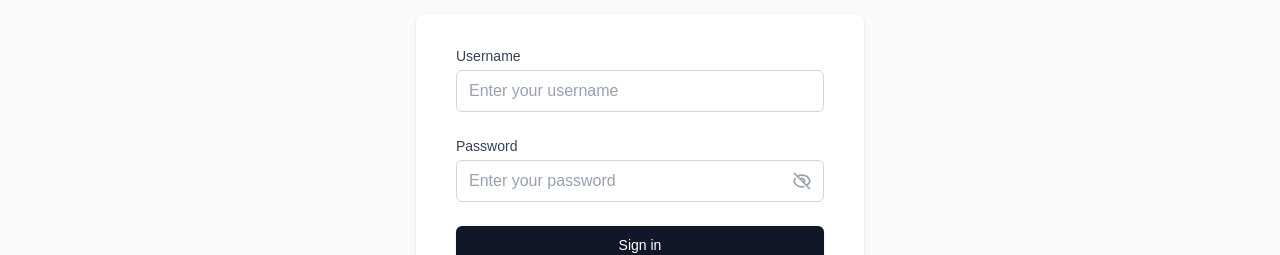
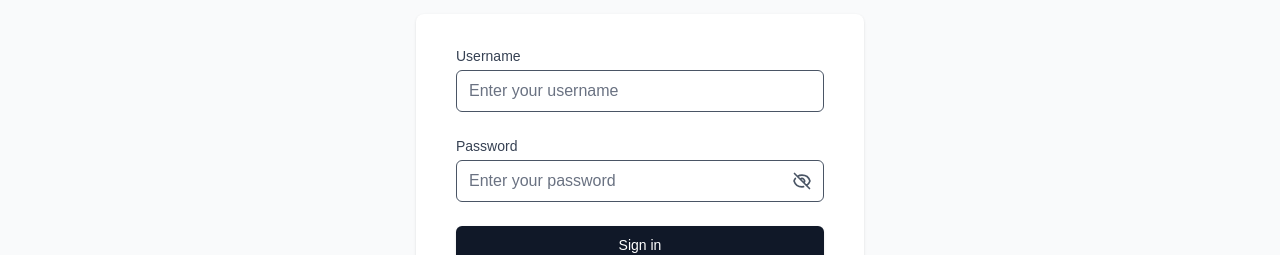
Before and after one commit to UncSeb108/Batuk, a Next.js app: page /admin-login in a window 1280 px wide. Shown: the part 291-546 px from the top of the page. Built offline with nearby package versions, Linux system fonts and the light colour scheme; no server answers; a web font is replaced by a local one.

Commit message:
password visibility

```diff
--- a/src/app/admin-login/page.tsx
+++ b/src/app/admin-login/page.tsx
@@ -45,8 +45,7 @@ export default function AdminLoginPage() {
   const togglePasswordVisibility = () => {
     setShowPassword(!showPassword);
   };
-
-  return (
+return (
     <div className="min-h-screen bg-gray-50 flex flex-col justify-center py-12 sm:px-6 lg:px-8">
       <div className="sm:mx-auto sm:w-full sm:max-w-md">
         <h2 className="mt-6 text-center text-3xl font-bold text-gray-900 font-playfair-display">
@@ -75,7 +74,7 @@ export default function AdminLoginPage() {
                   required
                   value={username}
                   onChange={(e) => setUsername(e.target.value)}
-                  className="appearance-none block w-full px-3 py-2 border border-gray-300 rounded-md placeholder-gray-400 focus:outline-none focus:ring-black focus:border-black"
+                  className="appearance-none block w-full px-3 py-2 border border-gray-600 rounded-md placeholder-gray-500 focus:outline-none focus:ring-2 focus:ring-black focus:border-black bg-white text-gray-900"
                   placeholder="Enter your username"
                 />
               </div>
@@ -93,7 +92,7 @@ export default function AdminLoginPage() {
                   required
                   value={password}
                   onChange={(e) => setPassword(e.target.value)}
-                  className="appearance-none block w-full px-3 py-2 border border-gray-300 rounded-md placeholder-gray-400 focus:outline-none focus:ring-black focus:border-black pr-10"
+                  className="appearance-none block w-full px-3 py-2 border border-gray-600 rounded-md placeholder-gray-500 focus:outline-none focus:ring-2 focus:ring-black focus:border-black bg-white text-gray-900 pr-10"
                   placeholder="Enter your password"
                 />
                 <button
@@ -102,12 +101,12 @@ export default function AdminLoginPage() {
                   onClick={togglePasswordVisibility}
                 >
                   {showPassword ? (
-                    <svg className="h-5 w-5 text-gray-400" fill="none" viewBox="0 0 24 24" stroke="currentColor">
+                    <svg className="h-5 w-5 text-gray-600" fill="none" viewBox="0 0 24 24" stroke="currentColor">
                       <path strokeLinecap="round" strokeLinejoin="round" strokeWidth={2} d="M15 12a3 3 0 11-6 0 3 3 0 016 0z" />
                       <path strokeLinecap="round" strokeLinejoin="round" strokeWidth={2} d="M2.458 12C3.732 7.943 7.523 5 12 5c4.478 0 8.268 2.943 9.542 7-1.274 4.057-5.064 7-9.542 7-4.477 0-8.268-2.943-9.542-7z" />
                     </svg>
                   ) : (
-                    <svg className="h-5 w-5 text-gray-400" fill="none" viewBox="0 0 24 24" stroke="currentColor">
+                    <svg className="h-5 w-5 text-gray-600" fill="none" viewBox="0 0 24 24" stroke="currentColor">
                       <path strokeLinecap="round" strokeLinejoin="round" strokeWidth={2} d="M13.875 18.825A10.05 10.05 0 0112 19c-4.478 0-8.268-2.943-9.543-7a9.97 9.97 0 011.563-3.029m5.858.908a3 3 0 114.243 4.243M9.878 9.878l4.242 4.242M9.88 9.88l-3.29-3.29m7.532 7.532l3.29 3.29M3 3l3.59 3.59m0 0A9.953 9.953 0 0112 5c4.478 0 8.268 2.943 9.543 7a10.025 10.025 0 01-4.132 5.411m0 0L21 21" />
                     </svg>
                   )}
```
